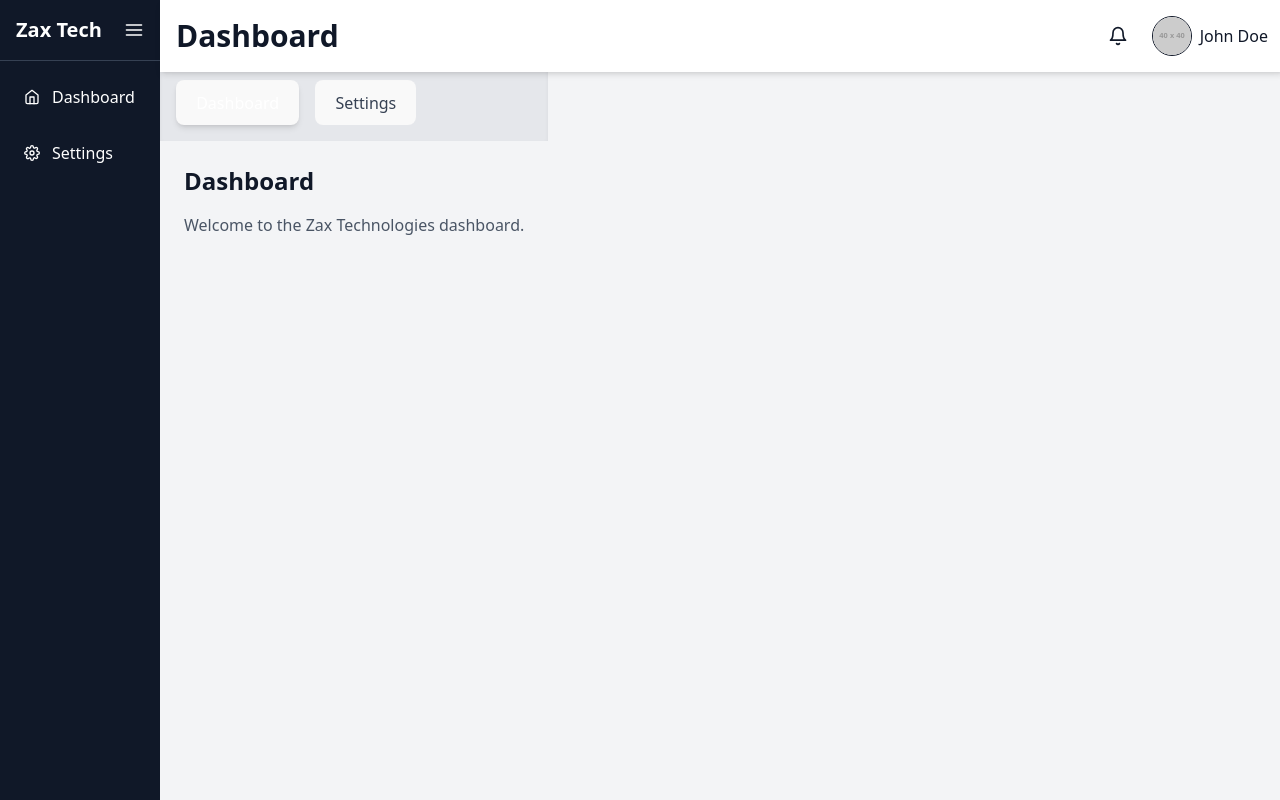
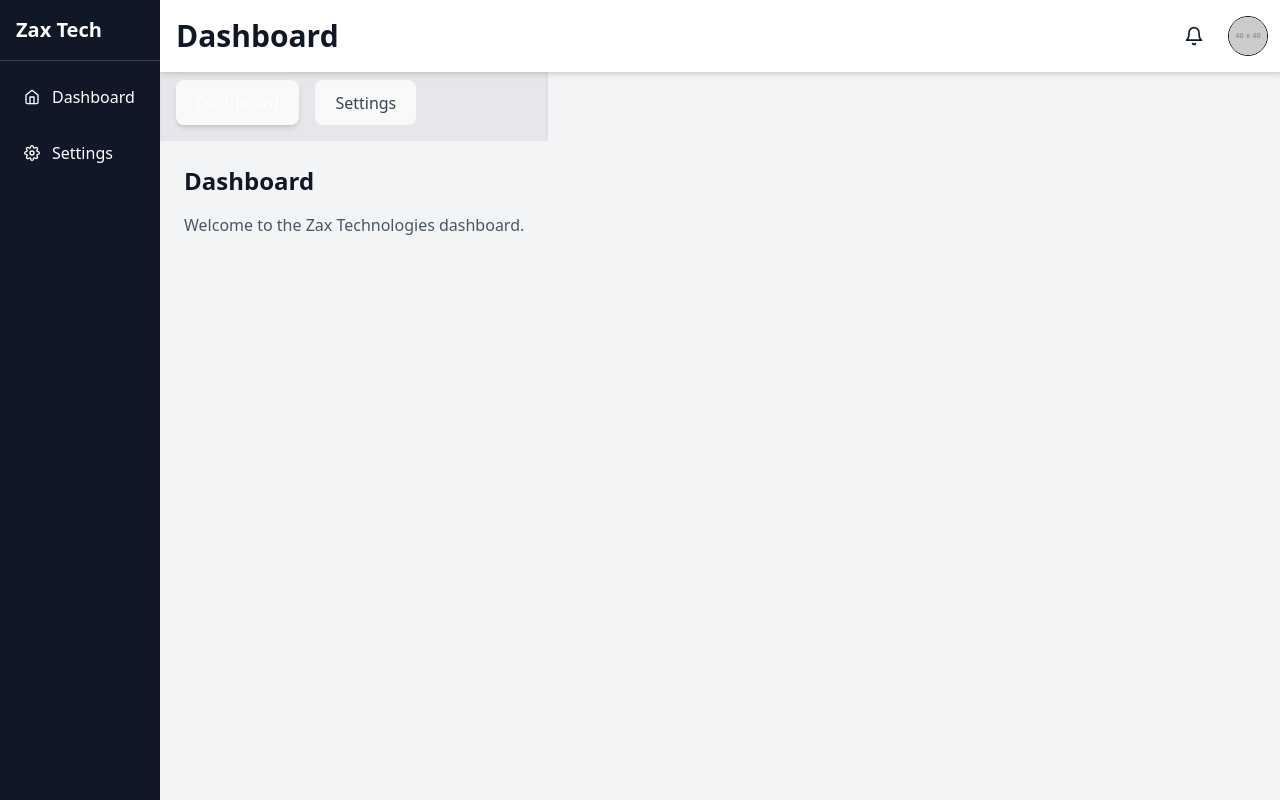
Before and after one commit to singhateh/zax-react-frontend, a React (Vite) app: page / in a window 1280 px wide. Built offline with nearby package versions, Linux system fonts and the light colour scheme.

Commit message:
Small styling fixed

```diff
--- a/src/App.jsx
+++ b/src/App.jsx
@@ -1,5 +1,5 @@
 import { useState } from "react";
-import { FiMenu, FiBell, FiUser, FiHome, FiSettings, FiLogOut, FiTool } from "react-icons/fi";
+import { FiBell, FiHome, FiSettings, FiLogOut, FiTool } from "react-icons/fi";
 
 export default function App() {
   const [isOpen, setIsOpen] = useState(true);
@@ -11,12 +11,10 @@ export default function App() {
     <div className="flex h-screen">
       {/* Sidebar */}
       <div
-        className={`bg-gray-900 text-white fixed lg:relative h-full transition-all duration-300 ${isOpen ? "w-40" : "w-16"
-          }`}
+        className={`bg-gray-900 text-white fixed lg:relative h-full transition-all duration-300 w-40`}
       >
         <div className="flex items-center justify-between p-4 border-b border-gray-700">
           <span className={`text-xl font-bold ${!isOpen && "hidden"}`}>Zax Tech</span>
-          <FiMenu className="cursor-pointer text-xl" onClick={() => setIsOpen(!isOpen)} />
         </div>
         <nav className="flex flex-col gap-4 p-4">
           <SidebarItem icon={<FiHome />} text="Dashboard" isOpen={isOpen} onClick={() => setActiveTab("dashboard")} />
@@ -52,7 +50,6 @@ export default function App() {
             <div className="relative">
               <div className="flex items-center gap-2 cursor-pointer" onClick={() => setProfileOpen(!profileOpen)}>
                 <img src="https://via.placeholder.com/40" alt="User" className="w-10 h-10 rounded-full border" />
-                <span className="font-medium">John Doe</span>
               </div>
               {profileOpen && (
                 <div className="absolute right-0 mt-2 w-48 bg-white shadow-lg rounded-md p-2">
@@ -66,10 +63,11 @@ export default function App() {
         </div>
 
         {/* Tabs */}
-        <div className="mt-16 p-4 flex space-x-4 bg-gray-200 shadow-inner">
+        <div className="mt-16 p-4 w-full max-w-screen flex space-x-4 bg-gray-200 shadow-inner">
           <TabButton label="Dashboard" active={activeTab === "dashboard"} onClick={() => setActiveTab("dashboard")} />
           <TabButton label="Settings" active={activeTab === "settings"} onClick={() => setActiveTab("settings")} />
         </div>
+
 
         {/* Content */}
         <div className="flex-1 overflow-auto p-6">
```
